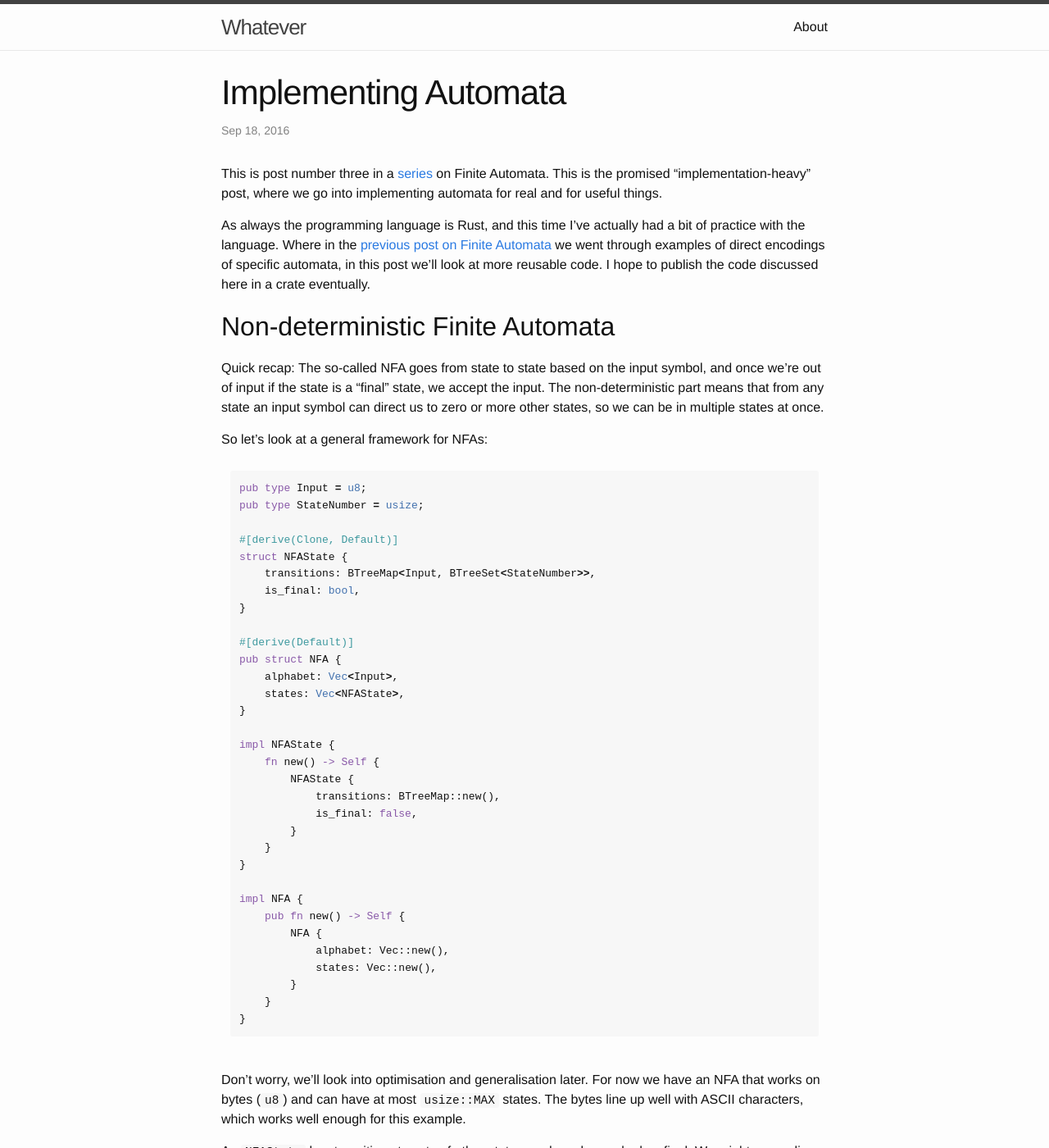
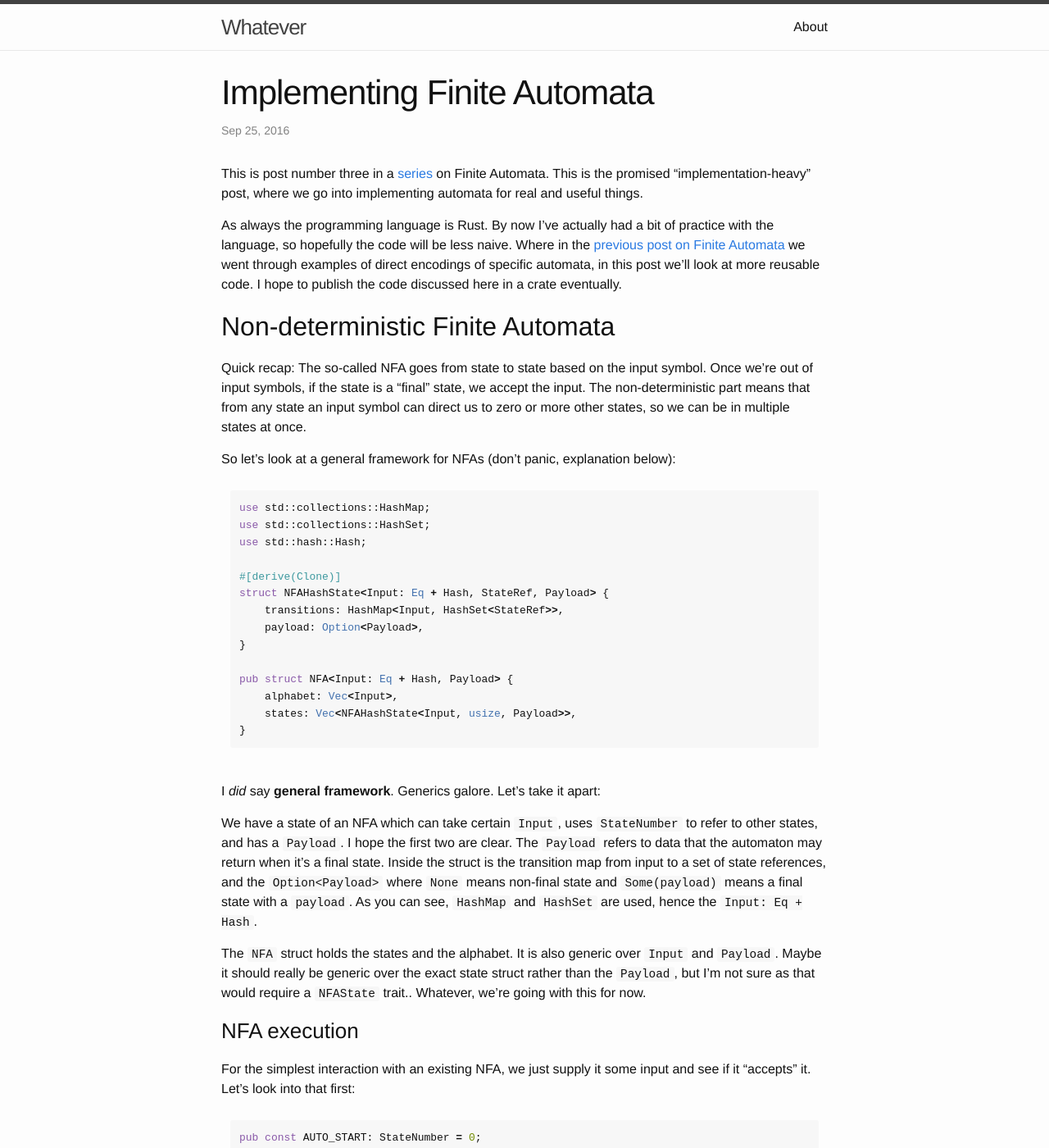
Before and after one commit to Apanatshka/Apanatshka.github.io, a Jekyll site: the page built from _posts/2016-09-25-implementing-finite-automata.md, in a window 1280 px wide and 1400 px high. Shown: the whole window at 82% size. Built offline with Jekyll 4.4.1, drawn with Linux system fonts in a browser that asks for light colours; some of the changed text lies outside the part shown.

Commit message:
Iterating on first part of the post

````diff
--- a/_posts/2016-09-18-implementing-automata.md
+++ b/_posts/2016-09-25-implementing-finite-automata.md
@@ -1,99 +1,75 @@
 ---
 layout:   post
-title:    "Implementing Automata"
-date:     2016-09-18
+title:    "Implementing Finite Automata"
+date:     2016-09-25
 category: CompSci
 tags:     [theory, automata, computation, push-down automata, stack, context-free languages, context-free grammar, context-free]
 ---
 
-This is post number three in a [series]({% post_url 2016-03-28-theory-of-computation %}) on Finite Automata. This is the promised "implementation-heavy" post, where we go into implementing automata for real and for useful things.
+This is post number three in a [series]({% post_url 2016-03-28-theory-of-computation %}) on Finite Automata. This is the promised "implementation-heavy" post, where we go into implementing automata for real and useful things.
 
-As always the programming language is Rust, and this time I've actually had a bit of practice with the language. Where in the [previous post on Finite Automata]({% post_url 2016-04-10-finite-automata %}) we went through examples of direct encodings of specific automata, in this post we'll look at more reusable code. I hope to publish the code discussed here in a crate eventually.
+As always the programming language is Rust. By now I've actually had a bit of practice with the language, so hopefully the code will be less naive. Where in the [previous post on Finite Automata]({% post_url 2016-04-10-finite-automata %}) we went through examples of direct encodings of specific automata, in this post we'll look at more reusable code. I hope to publish the code discussed here in a crate eventually.
 
 # Non-deterministic Finite Automata
 
-Quick recap: The so-called NFA goes from state to state based on the input symbol, and once we're out of input if the state is a "final" state, we accept the input. The non-deterministic part means that from any state an input symbol can direct us to zero or more other states, so we can be in multiple states at once.
+Quick recap: The so-called NFA goes from state to state based on the input symbol. Once we're out of input symbols, if the state is a "final" state, we accept the input. The non-deterministic part means that from any state an input symbol can direct us to zero or more other states, so we can be in multiple states at once.
 
-So let's look at a general framework for NFAs:
+So let's look at a general framework for NFAs (don't panic, explanation below):
 
 ```rust
-pub type Input = u8;
-pub type StateNumber = usize;
+use std::collections::HashMap;
+use std::collections::HashSet;
+use std::hash::Hash;
 
-#[derive(Clone, Default)]
-struct NFAState {
-    transitions: BTreeMap<Input, BTreeSet<StateNumber>>,
-    is_final: bool,
+#[derive(Clone)]
+struct NFAHashState<Input: Eq + Hash, StateRef, Payload> {
+    transitions: HashMap<Input, HashSet<StateRef>>,
+    payload: Option<Payload>,
 }
 
-#[derive(Default)]
-pub struct NFA {
+pub struct NFA<Input: Eq + Hash, Payload> {
     alphabet: Vec<Input>,
-    states: Vec<NFAState>,
-}
-
-impl NFAState {
-    fn new() -> Self {
-        NFAState {
-            transitions: BTreeMap::new(),
-            is_final: false,
-        }
-    }
-}
-
-impl NFA {
-    pub fn new() -> Self {
-        NFA {
-            alphabet: Vec::new(),
-            states: Vec::new(),
-        }
-    }
+    states: Vec<NFAHashState<Input, usize, Payload>>,
 }
 ```
 
-Don't worry, we'll look into optimisation and generalisation later. For now we have an NFA that works on bytes (`u8`) and can have at most `usize::MAX` states. The bytes line up well with ASCII characters, which works well enough for this example.
+I *did* say **general framework**. Generics galore. Let's take it apart:
 
-An `NFAState` has transitions to sets of other states, and can be marked as final. We might generalise that final boolean to some kinds of payload that can be queried to see if it counts as final. The `NFA` itself records the entire alphabet, which will be useful later. It also contains the whole vector of `states`, and a `StateNumber` is an offset in this vector.
+We have a state of an NFA which can take certain `Input`, uses `StateNumber` to refer to other states, and has a `Payload`. I hope the first two are clear. The `Payload` refers to data that the automaton may return when it's a final state. Inside the struct is the transition map from input to a set of state references, and the `Option<Payload>` where `None` means non-final state and `Some(payload)` means a final state with a `payload`. As you can see, `HashMap` and `HashSet` are used, hence the `Input: Eq + Hash`.
 
-## Testing an input
+The `NFA` struct holds the states and the alphabet. It is also generic over `Input` and `Payload`. Maybe it should really be generic over the exact state struct rather than the `Payload`, but I'm not sure as that would require a `NFAState` trait.. Whatever, we're going with this for now.
+
+## NFA execution
 
 For the simplest interaction with an existing NFA, we just supply it some input and see if it "accepts" it. Let's look into that first:
 
 ```rust
 pub const AUTO_START: StateNumber = 0;
 
-impl NFA {
-    // ...
-
-    pub fn apply(&self, input: &[Input]) -> bool {
-        let mut cur_states = BTreeSet::new();
-        let mut nxt_states = BTreeSet::new();
+impl<Input: Eq + Hash, Payload: Clone> NFA<Input, Payload> {
+    pub fn apply<I: AsRef<[Input]>>(&self, input: I) -> Option<Payload> {
+        let mut cur_states = HashSet::new();
+        let mut nxt_states = HashSet::new();
         cur_states.insert(AUTO_START);
-        for &byte in input {
-            for cur_state in cur_states {
-                if let Some(nxts) = self.states[cur_state].transitions.get(&byte) {
+        for ref byte in input.as_ref() {
+            for &cur_state in &cur_states {
+                if let Some(nxts) = self.states[cur_state].transitions.get(byte) {
                     nxt_states.extend(nxts);
                 }
             }
-            cur_states = nxt_states;
-            nxt_states = BTreeSet::new();
+            cur_states.clear();
+            mem::swap(&mut cur_states, &mut nxt_states);
         }
-        cur_states.iter().any(|&state| self.states[state].is_final)
+        cur_states.iter().filter_map(|&state| self.states[state].payload.clone()).next()
     }
 }
 ```
 
-(For usability, we should really use `input: AsRef<[Input]>`, but I only just noticed, and I'm too lazy to change it right now). Let's see what we have here:
+The first generics should look familiar. We do require `Payload: Clone` so we can give back an `Option<Payload>`. The `apply` method uses `AsRef` to be able to take `Vec<Input>` directly, or `&str` if `Input = u8`.
 
-1. We take some input and will return a `bool`. As expected.
-2. We create a set for the current states and for the next states.
-3. We start at a predefined start state.
-4. For each byte we take a step.
-    1. For each current state we try to follow the transition that corresponds to the byte from the input. If it exists the states from the transition are added to the next states.
-    2. After that we rename the next states the current states and reset the next states to empty.
-5. We check if any current state is a final state.
+The implementation creates two sets: current states and next states. We start in `AUTO_START`, a predefined (constant) start state. For every `symbol` in the `input` we go over the current states. We use the `symbol` and `cur_state` to find `nxts` (next states) and add them to the `nxt_states` set. After going through all current states we clear the `cur_states` and swap it with the `nxt_states`. So the `nxt_states` is empty again and the `cur_states` are filled for the next `symbol`. This `clear` and `swap` is slightly more memory efficient than doing `cur_states = nxt_states; nxt_states = HashSet::new();` because `clear` doesn't throw away the already allocated memory. Anyway, after all the input has been processed, we grab the first payload we can find.
 
-We're not focussing on performance here, but obviously building these sets (even if they were `HashSet`s) in the inner loop is kind of terrible. Let's fix that, by turning the NFA into a DFA, a *Deterministic* Finite Automaton. Basically we'll need to pre-compute there sets of states you can be in and make those single states in the DFA. This mean we have an potential explosion of states on our hands, which could make things worse.. But let's try it anyway.
+We're not focussing on performance here, but obviously building these sets in the inner loop is kind of terrible. Let's fix that, by turning the NFA into a DFA, a *Deterministic* Finite Automaton. Basically we'll need to pre-compute there sets of states you can be in and make those single states in the DFA. This mean we have an potential explosion of states on our hands, which could make things worse.. But let's try it anyway.
 
 ## Powerset Construction (NFA &rarr; DFA)
 
````
Also changed, not shown: Gemfile.lock.
